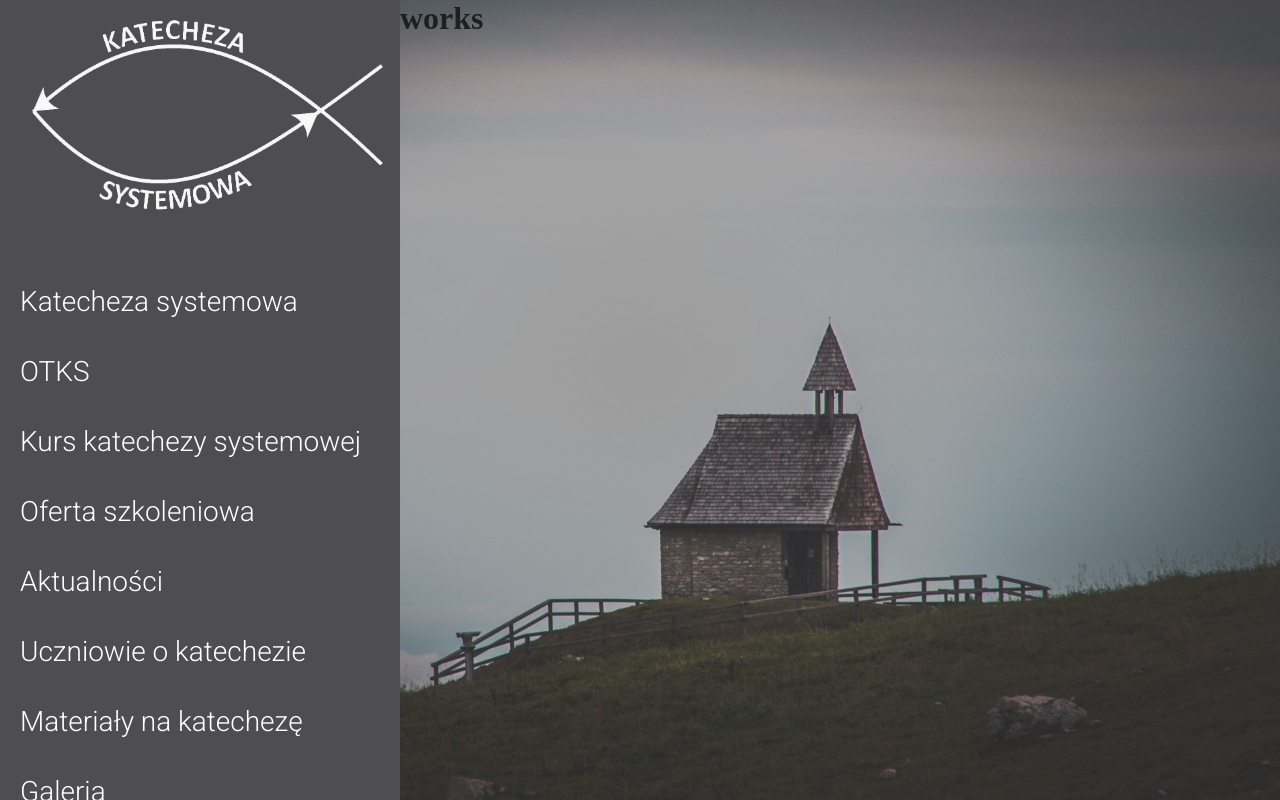
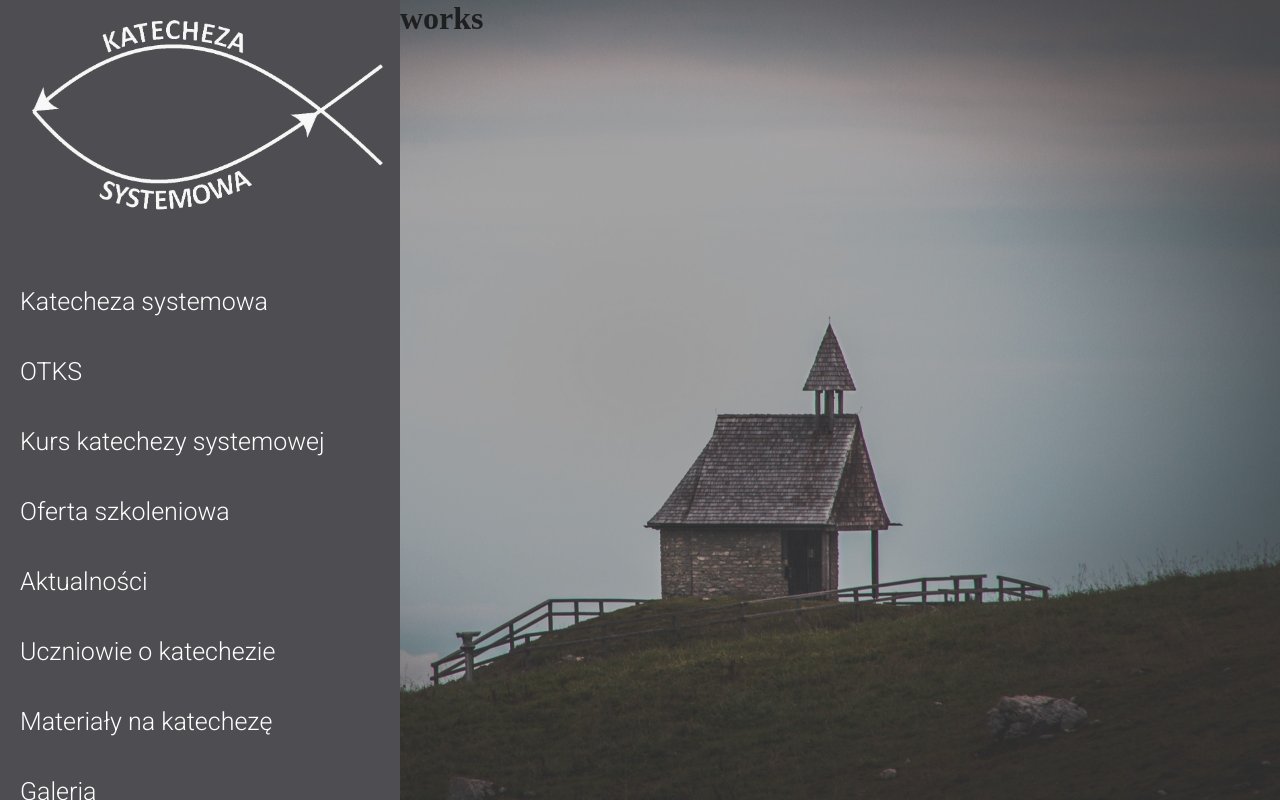
Before and after one commit to FSBP/katecheza-systemowa, a Vue app: page /about in a window 1280 px wide. Built offline with nearby package versions, Linux system fonts and the light colour scheme.

Commit message:
aside scroll added

```diff
--- a/src/App.vue
+++ b/src/App.vue
@@ -125,14 +125,14 @@
 
     &::before {
       content: "";
+      display: inline-block;
       position: absolute;
-      right: -50px;
-      top: 0;
+      right: 0;
       width: 0;
       height: 0;
       border-style: solid;
-      border-width: 35px 0 35px 50px;
-      border-color: transparent transparent transparent $color-primary;
+      border-width: 35px 40px 35px 0;
+      border-color: transparent $color-white transparent transparent;
     }
   }
 
--- a/src/core/ui/NavigationAside.vue
+++ b/src/core/ui/NavigationAside.vue
@@ -39,6 +39,29 @@
         height: 100%;
         background-color: $color-secondary-800;
         @include flex-column-center;
+        overflow-y: auto;
+        overflow-x: hidden;
+        padding-bottom: 50px;
+
+        &::-webkit-scrollbar {
+            width: 5px;
+        }
+
+        /* Track */
+        &::-webkit-scrollbar-track {
+            border-radius: 10px;
+        }
+
+        /* Handle */
+        &::-webkit-scrollbar-thumb {
+            background-color: rgba($color-white, 0.6);
+            border-radius: 10px;
+        }
+
+        /* Handle on hover */
+        &::-webkit-scrollbar-thumb:hover {
+            background: $color-white;
+        }
 
         img {
             width: 100%;
@@ -60,7 +83,7 @@
                 height: 70px;
                 color: $color-white;
                 @include font-roboto(300);
-                font-size: 28px;
+                font-size: 25px;
                 padding-left: 20px;
                 @include flex-row-center-left;
                 transition: background 0.1s;
@@ -70,14 +93,14 @@
                     background-color: $color-primary;
                     &::before {
                         content: "";
+                        display: inline-block;
                         position: absolute;
-                        right: -50px;
-                        top: 0;
+                        right: 0;
                         width: 0;
                         height: 0;
                         border-style: solid;
-                        border-width: 35px 0 35px 50px;
-                        border-color: transparent transparent transparent $color-primary;
+                        border-width: 35px 40px 35px 0;
+                        border-color: transparent $color-white transparent transparent;
                     }
                 }
             }
```
